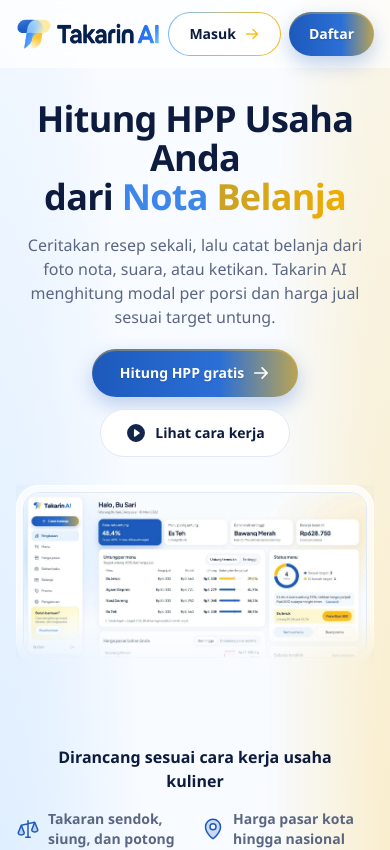
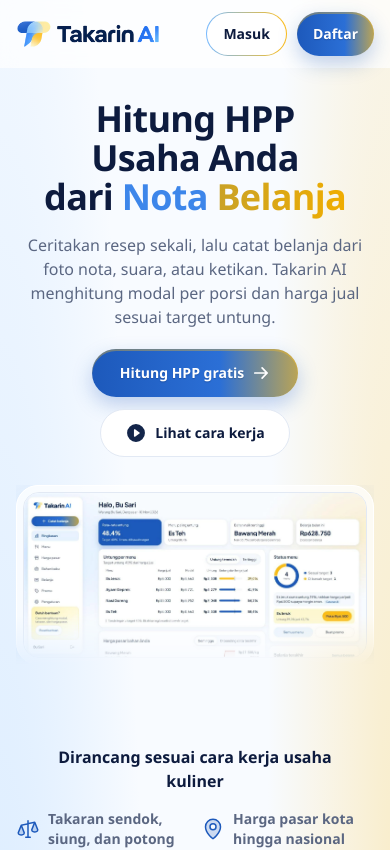
Before and after one commit to Ramadeva1101/TAKARIN_AI, a React (Vite) app in the folder client/: page / in a window 390 px wide. Shown: the top 850 px of the page. Built offline with nearby package versions, Linux system fonts and the light colour scheme.

Commit message:
fix: header landing lebih lega di HP dan judul hero tidak patah

```diff
--- a/client/src/pages/Publik.jsx
+++ b/client/src/pages/Publik.jsx
@@ -46,7 +46,7 @@ export function PublikLayout() {
       <header className="sticky top-0 z-20 bg-white/70 backdrop-blur-md">
         <div className="mx-auto flex max-w-6xl items-center justify-between gap-2 px-4 py-3 sm:px-6">
           <Link to="/" className="inline-flex min-h-11 items-center">
-            <Merek className="text-xl" />
+            <Merek className="text-lg sm:text-xl" />
           </Link>
           <nav aria-label="Menu situs" className="hidden items-center gap-2 md:flex">
             {MENU_SITUS.map(([to, label]) => (
@@ -60,11 +60,12 @@ export function PublikLayout() {
               </Link>
             ))}
           </nav>
-          <div className="flex items-center gap-2">
-            <Tombol varian="masuk" to="/masuk">
-              Masuk <ArrowRight size={16} weight="bold" className="text-kuning" aria-hidden />
+          {/* Di HP tombol dibuat ringkas (tanpa panah, padding kecil) agar tidak berdesakan dengan logo. */}
+          <div className="flex shrink-0 items-center gap-2.5 sm:gap-2">
+            <Tombol varian="masuk" to="/masuk" className="!px-4 sm:!px-5">
+              Masuk <ArrowRight size={16} weight="bold" className="hidden text-kuning sm:block" aria-hidden />
             </Tombol>
-            <Tombol to="/daftar" className="hidden sm:inline-flex">
+            <Tombol to="/daftar" className="!px-4 sm:!px-5">
               Daftar
             </Tombol>
           </div>
@@ -249,7 +250,8 @@ export function Beranda() {
     <main>
       <section className="relative mx-auto max-w-6xl px-4 pt-8 pb-20 text-center sm:px-6 lg:pt-8 lg:pb-24">
         <h1 className="mx-auto max-w-4xl text-4xl leading-[1.08] font-extrabold tracking-tight sm:text-5xl lg:text-[52px]">
-          Hitung HPP Usaha Anda
+          Hitung HPP <br className="sm:hidden" />
+          Usaha Anda
           <br />
           dari <span className="teks-biru">Nota</span> <span className="teks-emas">Belanja</span>
         </h1>
```
